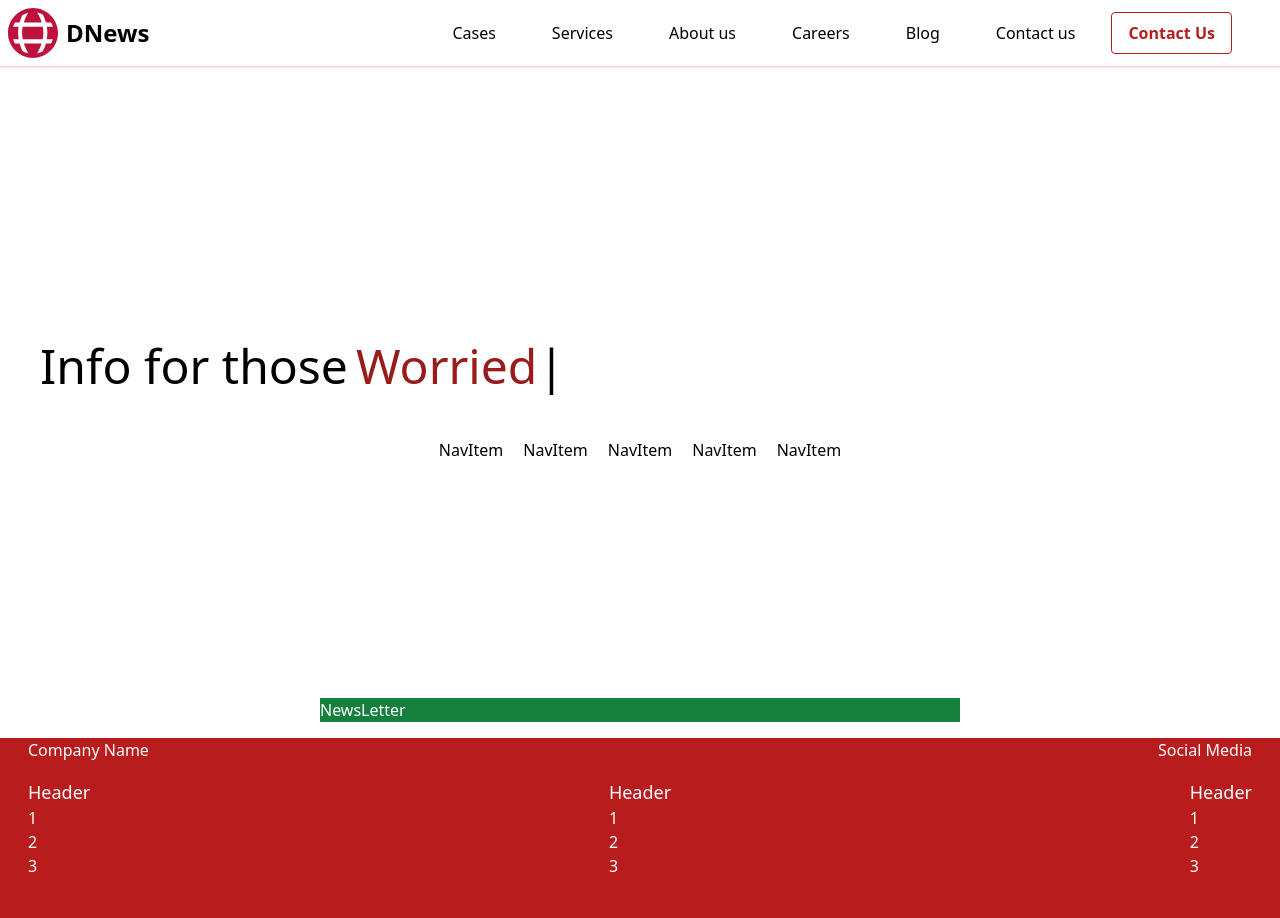
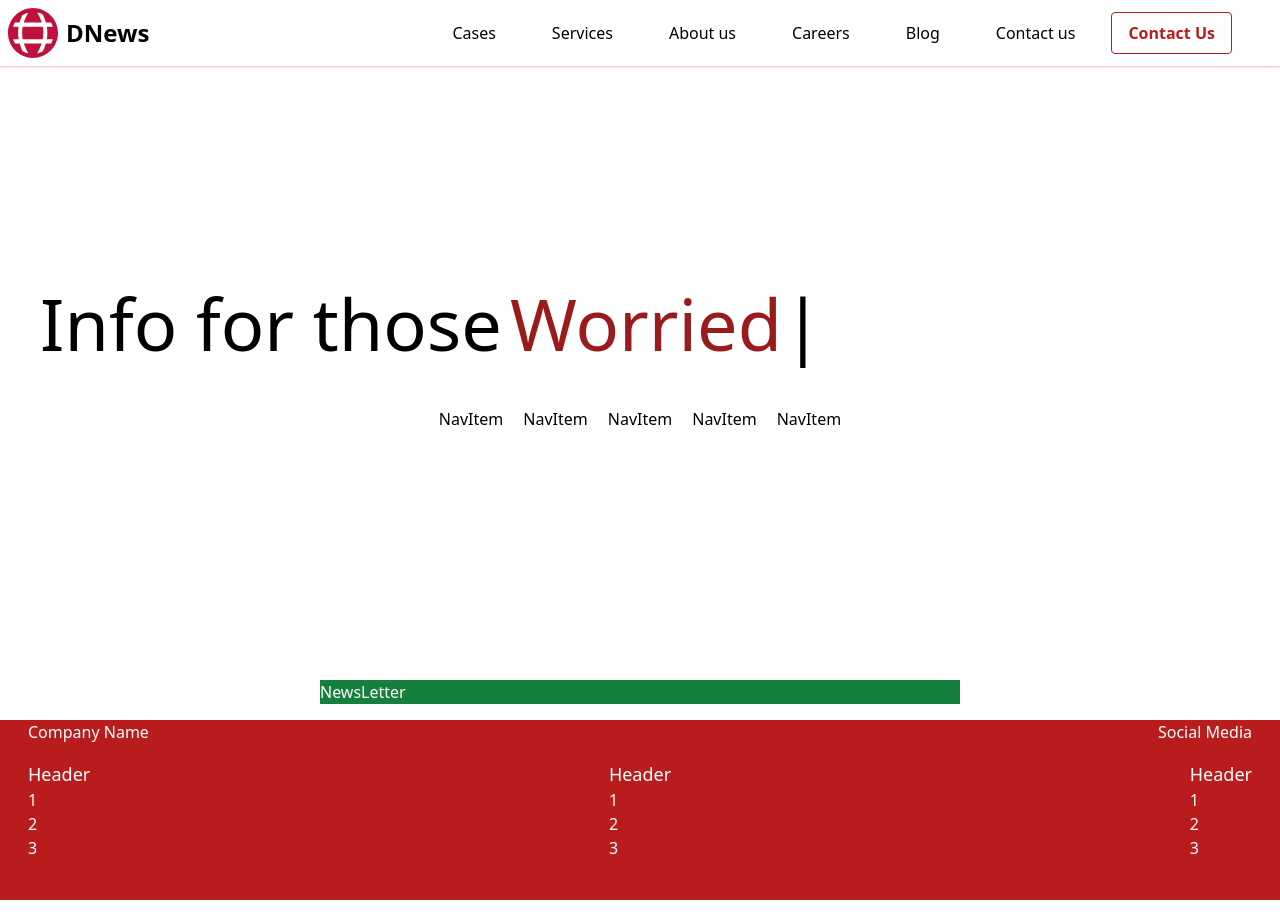
Before and after one commit to JorgeKerilima19/FIrstFullStackProject, a React (Vite) app: page / in a window 1280 px wide. Built offline with nearby package versions, Linux system fonts and the light colour scheme.

Commit message:
navbar transition + separated component

```diff
--- a/src/components/Navbar.tsx
+++ b/src/components/Navbar.tsx
@@ -1,9 +1,33 @@
 import { Link } from "react-router-dom";
+import { useState, useEffect } from "react";
+
 import logo from "../assets/images/logo.svg";
 
 export const Navbar = () => {
+  const [showNavbar, setShowNavbar] = useState(false);
+
+  useEffect(() => {
+    const handleScroll = () => {
+      if (window.scrollY > 10) {
+        setShowNavbar(true);
+      } else {
+        setShowNavbar(false);
+      }
+    };
+
+    window.addEventListener("scroll", handleScroll);
+
+    return () => {
+      window.removeEventListener("scroll", handleScroll);
+    };
+  }, []);
+
   return (
-    <nav className="w-full bg-white-500 shadow-sm shadow-red-500/40 sticky top-0 p-2 flex justify-between">
+    <nav
+      className={`w-full bg-white-500 shadow-sm shadow-red-500/40 fixed flex ${
+        showNavbar ? "-translate-y-16" : ""
+      } p-2 transition-transform duration-500  justify-between`}
+    >
       <div className="flex gap-2 items-center">
         <img src={logo} alt="logo" width={50} />
         <h1 className="text-black-50 font-bold text-2xl">DNews</h1>
--- /dev/null
+++ b/src/components/homepage/Navbar.tsx
@@ -0,0 +1,40 @@
+import { Link } from "react-router-dom";
+
+export const Navbar = () => {
+  return (
+    <nav>
+      <ul className="flex gap-5 justify-center">
+        <Link
+          className="border-b-2 border-transparent transition duration-150 hover:border-orange-700"
+          to={""}
+        >
+          NavItem
+        </Link>
+        <Link
+          className="border-b-2 border-transparent transition duration-150 hover:border-orange-700"
+          to={""}
+        >
+          NavItem
+        </Link>
+        <Link
+          className="border-b-2 border-transparent transition duration-150 hover:border-orange-700"
+          to={""}
+        >
+          NavItem
+        </Link>
+        <Link
+          className="border-b-2 border-transparent transition duration-150 hover:border-orange-700"
+          to={""}
+        >
+          NavItem
+        </Link>
+        <Link
+          className="border-b-2 border-transparent transition duration-150 hover:border-orange-700"
+          to={""}
+        >
+          NavItem
+        </Link>
+      </ul>
+    </nav>
+  );
+};
--- /dev/null
+++ b/src/components/homepage/index.ts
@@ -0,0 +1 @@
+export * from "./Navbar"
--- a/src/routes/HomePage.tsx
+++ b/src/routes/HomePage.tsx
@@ -1,10 +1,10 @@
-import { Link } from "react-router-dom";
 import TypewriterComponent from "typewriter-effect";
+import { Navbar } from "../components/homepage";
 
 export const HomePage = () => {
   return (
-    <div className="min-h-vh flex flex-col justify-center gap-12">
-      <div className="flex text-5xl gap-2 pl-10">
+    <div className="relative min-h-vh flex flex-col justify-center gap-12">
+      <div className="flex text-7xl gap-2 pl-10">
         <span>Info for those </span>
         <TypewriterComponent
           options={{
@@ -15,17 +15,7 @@ export const HomePage = () => {
           }}
         />
       </div>
-      <div>
-        <nav>
-          <ul className="flex gap-5 justify-center">
-            <Link to={""}>NavItem</Link>
-            <Link to={""}>NavItem</Link>
-            <Link to={""}>NavItem</Link>
-            <Link to={""}>NavItem</Link>
-            <Link to={""}>NavItem</Link>
-          </ul>
-        </nav>
-      </div>
+      <Navbar />
     </div>
   );
 };
--- a/src/styles/index.css
+++ b/src/styles/index.css
@@ -3,5 +3,5 @@
 @tailwind utilities;
 
 :root {
-  --header-height: 8rem;
+  --header-height: 5rem;
 }
```
